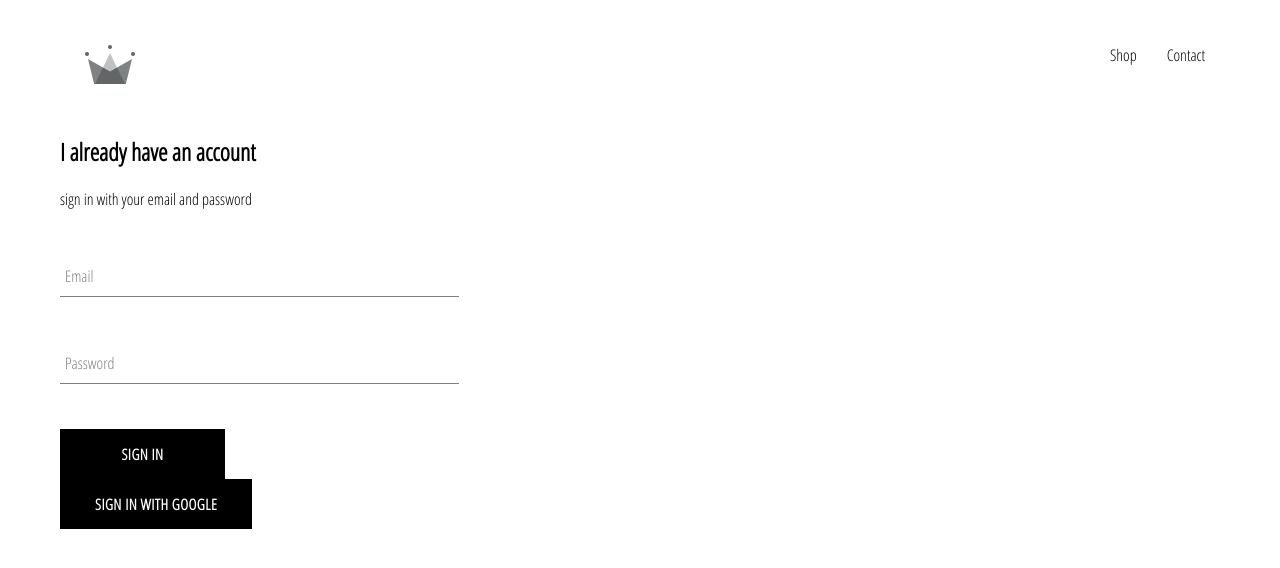
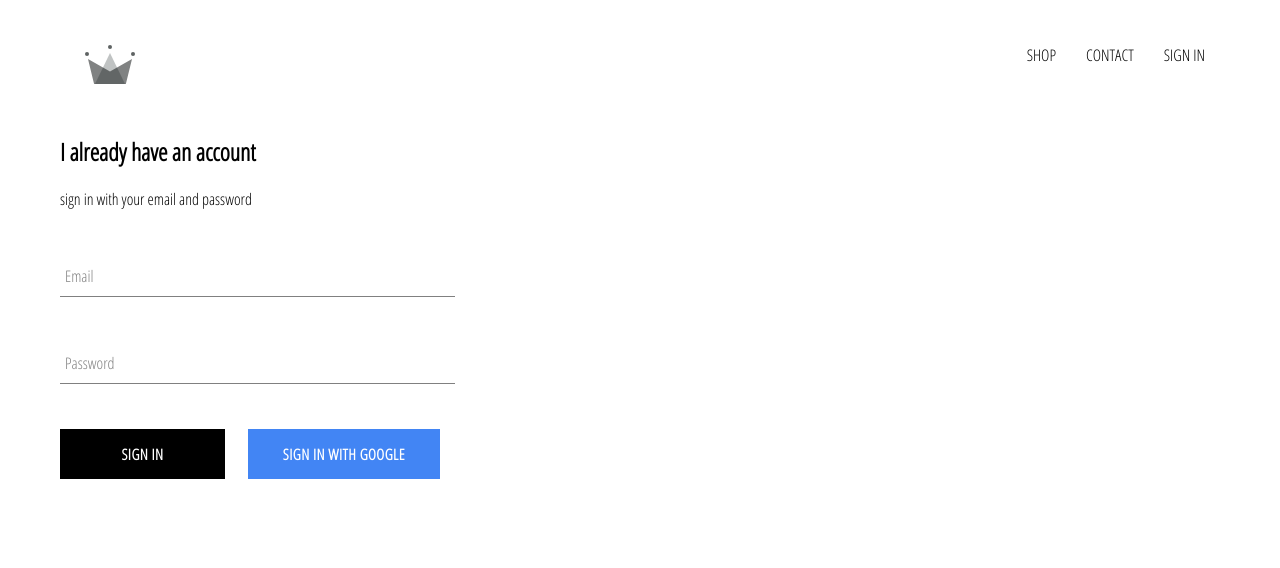
Before and after one commit to rutulshah17/styleio, a React (Create React App) app: page /signin in a window 1280 px wide. Shown: the top 568 px of the page. Built offline with nearby package versions, Linux system fonts and the light colour scheme; no server answers.

Commit message:
added signout functionality with google firebase, fixed some styling issues, added a new property to custom button to check if its google button

```diff
--- a/src/App.css
+++ b/src/App.css
@@ -4,6 +4,6 @@
 }
 
 a {
-text-decoration: none;
-color: black;
+    text-decoration: none;
+    color: black;
 }
--- a/src/App.js
+++ b/src/App.js
@@ -39,7 +39,7 @@
 	render() {
 		return (
 			<div>
-				<Header />
+				<Header currentUser={this.state.currentUser}/>
 				<Switch>
 					<Route exact path="/" component={HomePage} />
 					<Route path="/shop" component={ShopPage} />
--- a/src/components/custom-button/custom-button.component.jsx
+++ b/src/components/custom-button/custom-button.component.jsx
@@ -2,10 +2,12 @@
 
 import './custom-button.styles.scss'
 
-const CustomButton = ({children, ...otherProps}) => (
-    <div {...otherProps} >
-        <button className='custom-button'> {children} </button>
-    </div>
+const CustomButton = ({children, isGoogleSignedin, ...otherProps}) => (
+        <button className=
+            {`${isGoogleSignedin ? 'google-sign-in' : '' } custom-button` }
+            {...otherProps}
+        > {children}
+        </button>
 );
 
 export default CustomButton;
--- a/src/components/custom-button/custom-button.styles.scss
+++ b/src/components/custom-button/custom-button.styles.scss
@@ -19,4 +19,14 @@
     color: black;
     border: 1px solid black;
   }
+
+  &.google-sign-in {
+    background-color: #4285F4;
+    color: white;
+
+    &:hover {
+      background-color: #357AE8;
+      border: none;
+    }
+  }
 }
--- a/src/components/header/header.component.jsx
+++ b/src/components/header/header.component.jsx
@@ -2,11 +2,13 @@
 import { Link } from 'react-router-dom';
 
 import './header.styles.scss';
+import { auth } from '../../firebase/firebase.utils';
 
 import { ReactComponent as Logo } from '../../assets/crown.svg';
 
 
-const Header = () => (
+const Header = ( {currentUser} ) => (
+
 	<div className="header">
 
 		<Link className="logo-container" to='/'>
@@ -14,11 +16,16 @@
 		</Link>
 
 		<div className="options">
-            <Link className="option" to='/shop' > Shop </Link>
-            <Link className="option" to='/shop' > Contact </Link>
-            <Link to='' > </Link>
+
+			<Link className="option" to='/shop' > SHOP </Link>
+			<Link className="option" to='/shop' > CONTACT </Link>
+			{
+				currentUser
+				? <div className='option' onClick={ () => auth.signOut() } > SIGN OUT </div>
+				: <Link className="option" to='/signin'> SIGN IN </Link>
+
+			}
 		</div>
-
 	</div>
 );
 
--- a/src/components/sign-in/sign-in.component.jsx
+++ b/src/components/sign-in/sign-in.component.jsx
@@ -61,9 +61,10 @@
 						required
 					/>
 
-					<CustomButton type='submit'> Sign In </CustomButton>
-					<CustomButton onClick={signInWithGoogle} > Sign In with Google </CustomButton>
-
+					<div className='buttons'>
+						<CustomButton type='submit'> Sign In </CustomButton>
+						<CustomButton onClick={signInWithGoogle} isGoogleSignedin> Sign In with Google </CustomButton>
+					</div>
 				</form>
 			</div>
 		)
--- a/src/components/sign-in/sign-in.styles.scss
+++ b/src/components/sign-in/sign-in.styles.scss
@@ -1,9 +1,14 @@
 .sign-in {
-    width: 30vw;
+    width: 380px;
     display: flex;
     flex-direction: column;
 
     .title {
       margin: 10px 0;
     }
+
+    .buttons {
+      display: flex;
+      justify-content: space-between;
+    }
 }
```
Lines whose indentation alone changed are shown as unchanged.
